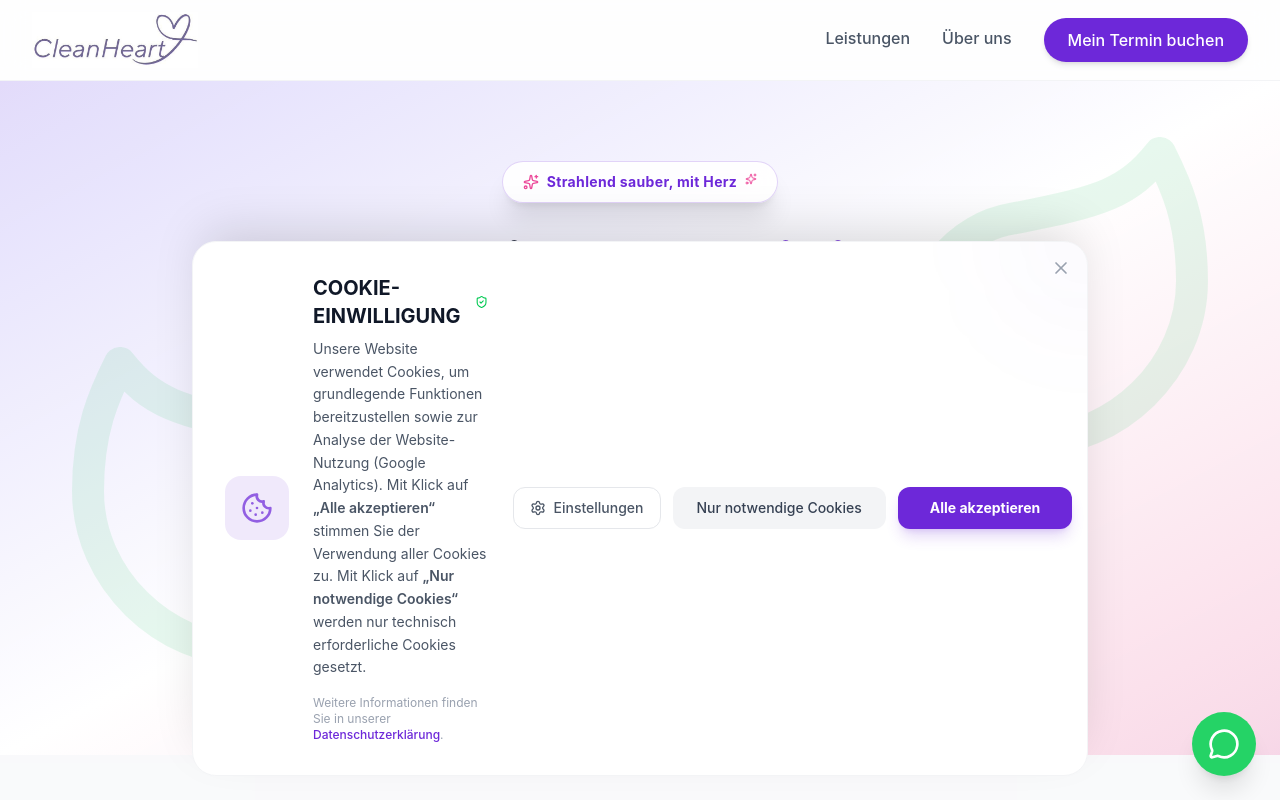
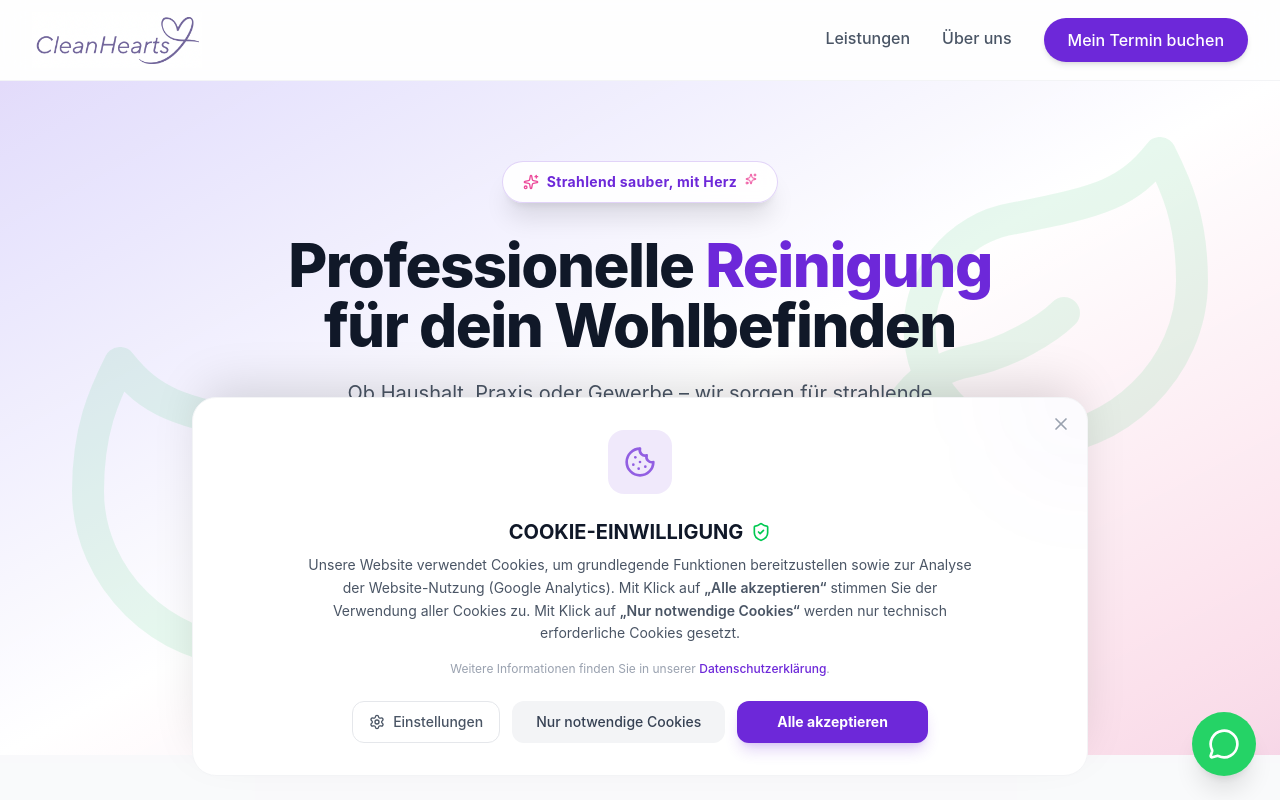
Before and after one commit to ecoezer/cleanhearts, a React (Vite) app: page / in a window 1280 px wide. Shown: the top 800 px of the page. Built offline with nearby package versions, Linux system fonts and the light colour scheme.

Commit message:
Adjust CookieBanner layout: text on top, buttons on bottom

```diff
--- a/src/components/CookieBanner.tsx
+++ b/src/components/CookieBanner.tsx
@@ -31,13 +31,13 @@ export default function CookieBanner() {
                 {/* Decoration */}
                 <div className="absolute top-0 right-0 w-32 h-32 bg-primary/5 rounded-full -mr-16 -mt-16 blur-3xl"></div>
 
-                <div className="relative z-10 flex flex-col md:flex-row items-start md:items-center gap-6">
+                <div className="relative z-10 flex flex-col items-center text-center gap-6">
                     <div className="flex-shrink-0 bg-primary/10 p-4 rounded-2xl">
                         <Cookie className="w-8 h-8 text-primary animate-pulse" />
                     </div>
 
-                    <div className="flex-grow">
-                        <h3 className="text-xl font-bold text-gray-900 mb-2 flex items-center">
+                    <div className="max-w-2xl mx-auto">
+                        <h3 className="text-xl font-bold text-gray-900 mb-2 flex items-center justify-center">
                             COOKIE-EINWILLIGUNG
                             <ShieldCheck className="w-5 h-5 ml-2 text-green-500" />
                         </h3>
@@ -52,23 +52,23 @@ export default function CookieBanner() {
                         </p>
                     </div>
 
-                    <div className="flex flex-col sm:flex-row gap-3 w-full md:w-auto flex-shrink-0">
+                    <div className="flex flex-wrap justify-center gap-3 w-full">
                         <button
-                            onClick={() => { }} // Open settings logic if needed, for now just placeholder
-                            className="flex items-center justify-center gap-2 px-4 py-2.5 rounded-xl border border-gray-200 text-gray-600 font-medium hover:bg-gray-50 transition-colors text-sm"
+                            onClick={() => { }}
+                            className="flex items-center justify-center gap-2 px-4 py-2.5 rounded-xl border border-gray-200 text-gray-600 font-medium hover:bg-gray-50 transition-colors text-sm min-w-[140px]"
                         >
                             <Settings className="w-4 h-4" />
                             Einstellungen
                         </button>
                         <button
                             onClick={handleAcceptNecessary}
-                            className="px-6 py-2.5 rounded-xl bg-gray-100 text-gray-700 font-medium hover:bg-gray-200 transition-colors text-sm"
+                            className="px-6 py-2.5 rounded-xl bg-gray-100 text-gray-700 font-medium hover:bg-gray-200 transition-colors text-sm min-w-[140px]"
                         >
                             Nur notwendige Cookies
                         </button>
                         <button
                             onClick={handleAcceptAll}
-                            className="px-8 py-2.5 rounded-xl bg-primary text-white font-bold hover:bg-primary-dark transition-all shadow-lg shadow-primary/20 text-sm whitespace-nowrap"
+                            className="px-10 py-2.5 rounded-xl bg-primary text-white font-bold hover:bg-primary-dark transition-all shadow-lg shadow-primary/20 text-sm whitespace-nowrap min-w-[140px]"
                         >
                             Alle akzeptieren
                         </button>
```
Also changed, not shown: public/logo.png.
